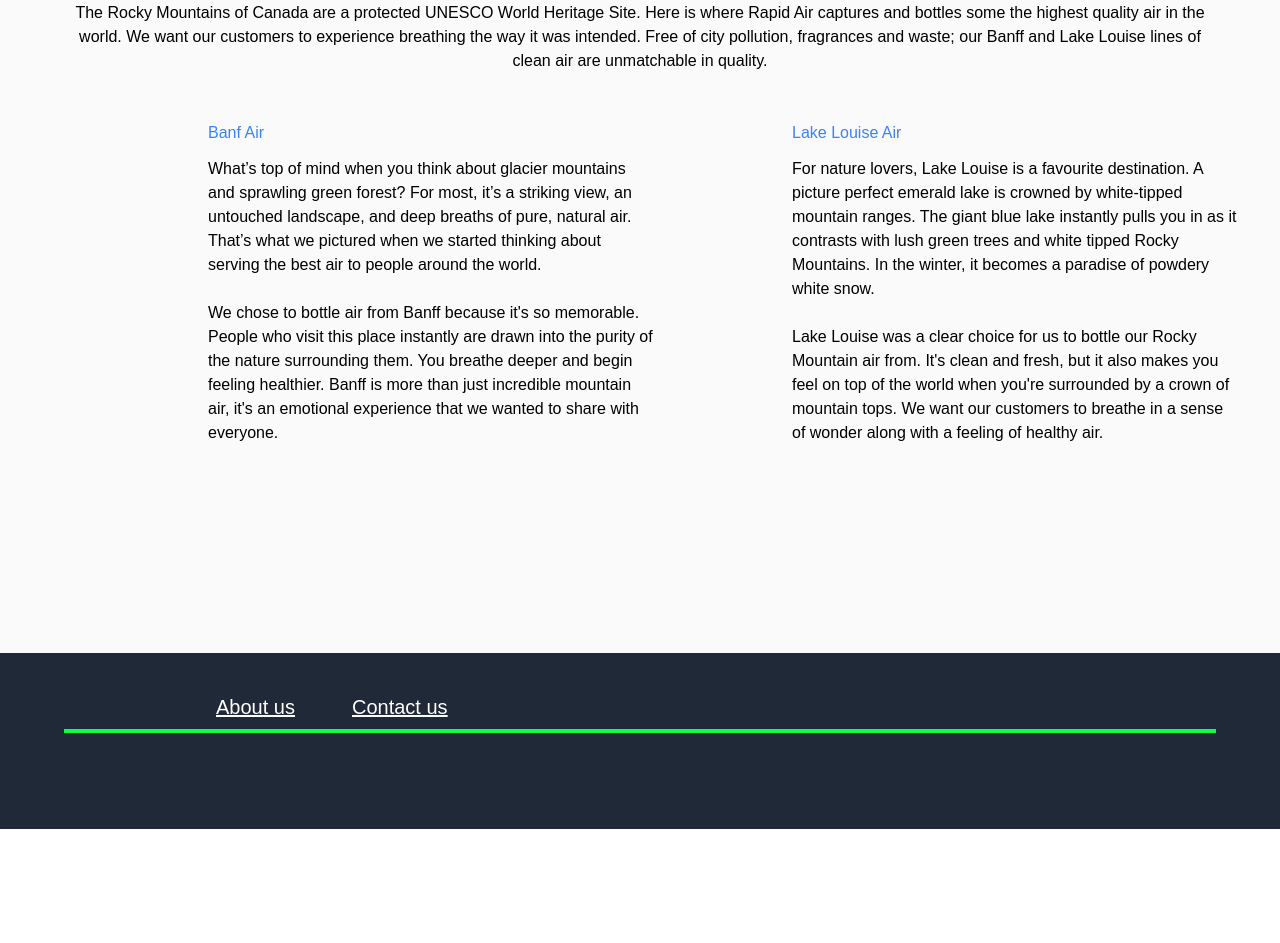
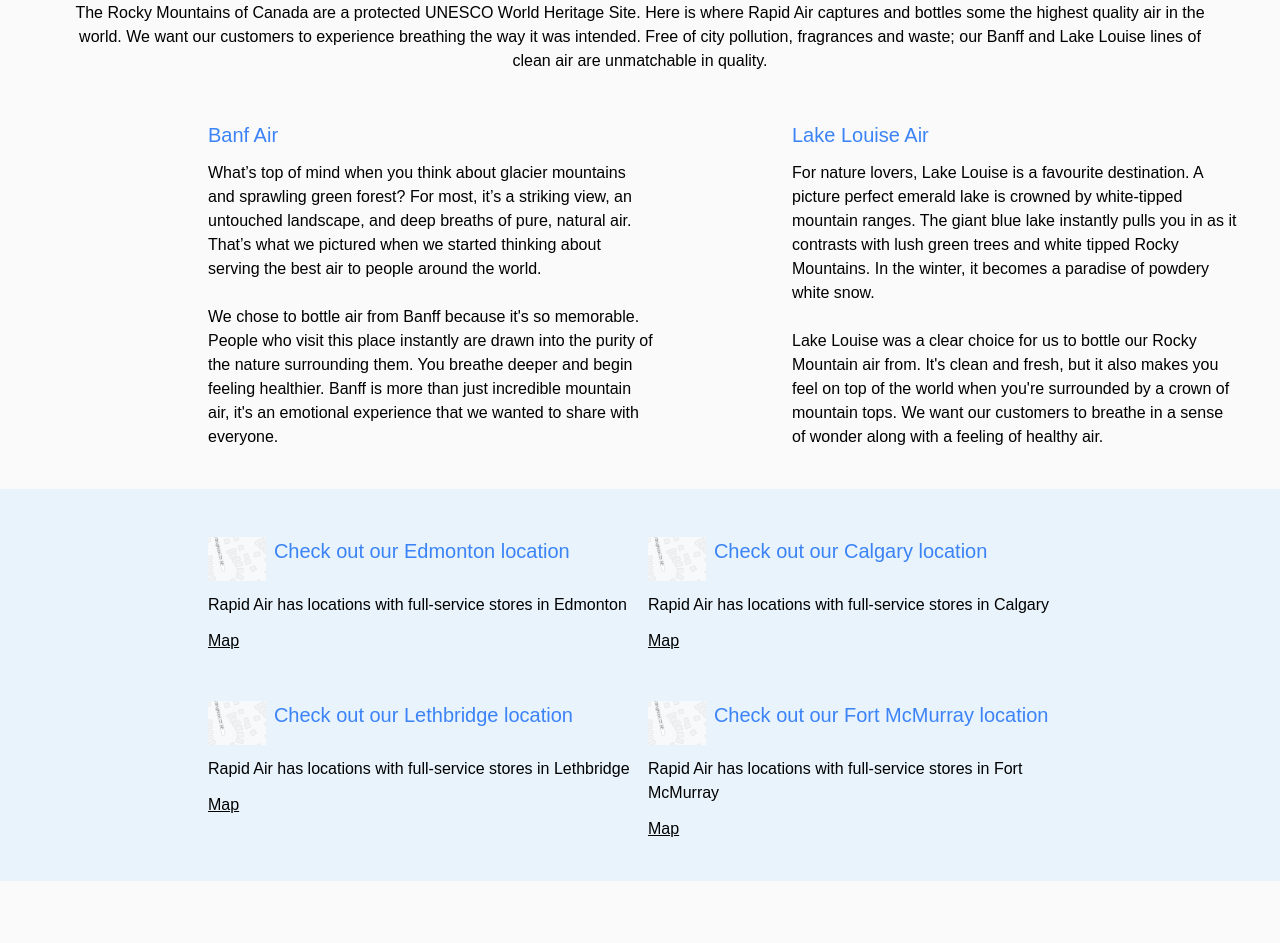
Before and after one commit to samgcode/skills-comp-2021, a Vue app in the folder frontend/: page / in a window 1280 px wide. Shown: the part 949-1892 px from the top of the page. Before the commit the page ends 1778 px from the top, so only its background shows below. Built offline with nearby package versions, Linux system fonts and the light colour scheme.

Commit message:
- updated the home page

```diff
--- a/frontend/src/components/Home/Home.vue
+++ b/frontend/src/components/Home/Home.vue
@@ -3,7 +3,7 @@
         <div class="xl:mx-52 lg:mx-40 md:mx-32 sm:mx-10">
             <div class="px-8 py-4">
                 <h1 class="mt-6 text-6xl">Rapid <span class="text-green">Air</span></h1>
-                <h2 class="text-3xl text-gray-500 underline">A better way to breath</h2>
+                <h2 class="text-3xl text-gray-500">A better way to breath</h2>
                 <div class="mt-6">
                     <router-link :to="{ name: 'About' }" class="btn-primary">About us</router-link>
                     <router-link :to="{ name: 'Store' }" class="ml-4 btn-secondary">Store</router-link>
@@ -12,7 +12,7 @@
         </div>
         <hr class="border-green border-4 mt-8"/>
         <div class="full-width-container bg-blue-superdark">
-            <h1 class="text-3xl text-white underline pt-6">We are committed to delivering the best air possible.</h1>
+            <h1 class="text-3xl text-white pt-6">We are committed to delivering the best air possible.</h1>
             <hr class="border-green border-3 mt-8 max-w-min px-10 mx-auto"/>
             <h2 class="white-subheading">Remember the days when people laughed off bottled water?</h2>
             <h2 class="white-subheading">“It comes out of the tap, why would I want a bottle?”</h2>
@@ -23,11 +23,11 @@
         </div>
 
         <div class="full-width-container pt-32">
-            <h1 class="text-2xl underline">Where do we get our air?</h1>
+            <h1 class="text-2xl">Where do we get our air?</h1>
             <p class="mx-auto max-w-6xl">The Rocky Mountains of Canada are a protected UNESCO World Heritage Site. Here is where Rapid Air captures and bottles some the highest quality air in the world. We want our customers to experience breathing the way it was intended. Free of city pollution, fragrances and waste; our Banff and Lake Louise lines of clean air are unmatchable in quality.</p>
             <div class="md:grid-cols-2 mt-12 container grid grid-cols-1 max-w-6xl xl:mx-52 lg:mx-40 md:mx-32 sm:mx-10 mx-3 gap-4">
                 <div class="text-left max-w-md">
-                    <h2 class="text-blue">Banf Air</h2>
+                    <h2 class="text-blue text-xl">Banf Air</h2>
                     <p class="py-3">
                         What’s top of mind when you think about glacier mountains and sprawling green forest? For most, it’s a striking view, an untouched landscape, and deep breaths of pure, natural air. That’s what we pictured when we started thinking about serving the best air to people around the world.
                     </p>
@@ -37,7 +37,7 @@
                 </div>
 
                 <div class="text-left max-w-md">
-                    <h2 class="text-blue">Lake Louise Air</h2>
+                    <h2 class="text-blue text-xl">Lake Louise Air</h2>
                     <p class="py-3">
                         For nature lovers, Lake Louise is a favourite destination. A picture perfect emerald lake is crowned by white-tipped mountain ranges. The giant blue lake instantly pulls you in as it contrasts with lush green trees and white tipped Rocky Mountains. In the winter, it becomes a paradise of powdery white snow.
                     </p>
@@ -47,7 +47,58 @@
                 </div>
             </div>
         </div>
-
+        <div class="flex justify-center bg-blue-200 mt-10">
+            <div class="md:grid-cols-2 mt-12 container grid grid-cols-1 max-w-6xl xl:mx-52 lg:mx-40 md:mx-32 sm:mx-10 mx-3 gap-4">
+                <div class="text-left max-w-md">
+                    <div class="flex">
+                        <img class="block h-11 w-auto pr-2" src="@/assets/temp_map.png" alt="RapidAir">
+                        <h2 class="text-blue text-xl">Check out our Edmonton location</h2>
+                    </div>
+                    <p class="py-3">
+                        Rapid Air has locations with full-service stores in Edmonton
+                    </p>
+                    <a class="underline">
+                        Map
+                    </a>
+                </div>
+                <div class="text-left max-w-md">
+                    <div class="flex">
+                        <img class="block h-11 w-auto pr-2" src="@/assets/temp_map.png" alt="RapidAir">
+                        <h2 class="text-blue text-xl">Check out our Calgary location</h2>
+                    </div>
+                    <p class="py-3">
+                        Rapid Air has locations with full-service stores in Calgary
+                    </p>
+                    <a class="underline">
+                        Map
+                    </a>
+                </div>
+                <div class="text-left max-w-md pt-8">
+                    <div class="flex">
+                        <img class="block h-11 w-auto pr-2" src="@/assets/temp_map.png" alt="RapidAir">
+                        <h2 class="text-blue text-xl">Check out our Lethbridge location</h2>
+                    </div>
+                    <p class="py-3">
+                        Rapid Air has locations with full-service stores in Lethbridge
+                    </p>
+                    <a class="underline">
+                        Map
+                    </a>
+                </div>
+                <div class="text-left max-w-md pb-10 pt-8">
+                    <div class="flex">
+                        <img class="block h-11 w-auto pr-2" src="@/assets/temp_map.png" alt="RapidAir">
+                        <h2 class="text-blue text-xl">Check out our Fort McMurray location</h2>
+                    </div>
+                    <p class="py-3">
+                        Rapid Air has locations with full-service stores in Fort McMurray
+                    </p>
+                    <a class="underline">
+                        Map
+                    </a>
+                </div>
+            </div>
+        </div>
     </body>
 </template>
 
--- a/frontend/src/index.css
+++ b/frontend/src/index.css
@@ -18,7 +18,7 @@
 }
 
 .nav-link.router-link-active {
-    @apply text-green border-green active:bg-green-superlight hover:text-white focus:text-white;
+    @apply text-green border-green active:bg-green-superlight hover:text-white focus:underline;
 }
 
 .btn-primary {
@@ -38,7 +38,7 @@
 }
 
 .btn-secondary:hover {
-    @apply bg-blue-superlight;
+    @apply bg-blue-200;
 }
 
 .btn-secondary:active {
--- a/frontend/tailwind.config.js
+++ b/frontend/tailwind.config.js
@@ -11,6 +11,7 @@
       black: colors.black,
       gray: colors.trueGray,
       white: colors.white,
+      red: colors.red,
       green: {
         superlight: '#66ff8a',
         light: '#42ff6e',
@@ -19,6 +20,7 @@
       },
       blue: {
         superlight: '#cfe1ff',
+        '200': '#e8f3fc',
         light: '#478dfc',
         DEFAULT: '#3b83f6',
         dark: '#3375de',
```
Also changed, not shown: frontend/src/assets/temp_map.png (added).
